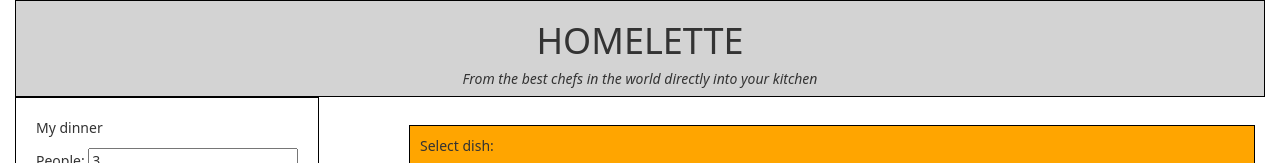
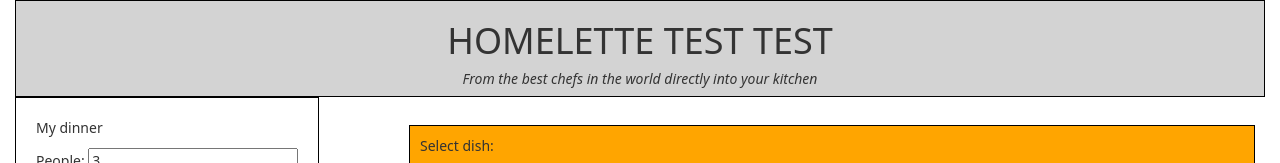
Before and after one commit to engslatt/lab1, a plain HTML site: page index.html in a window 1280 px wide. Shown: the top 163 px of the page. Drawn offline with nearby package versions, Linux system fonts and the light colour scheme; a script that the page names is missing; files whose address does not match are found by name.

Commit message:
new header

```diff
--- a/index.html
+++ b/index.html
@@ -13,7 +13,7 @@
   <body>
 	<div class="container">
 		<div id="header">
-			<h1>HOMELETTE</h1>
+			<h1>HOMELETTE TEST TEST</h1>
 			<h5>From the best chefs in the world directly into your kitchen</h5>
 		</div>
 		<div class="rightSide" id="exampleView">
```
